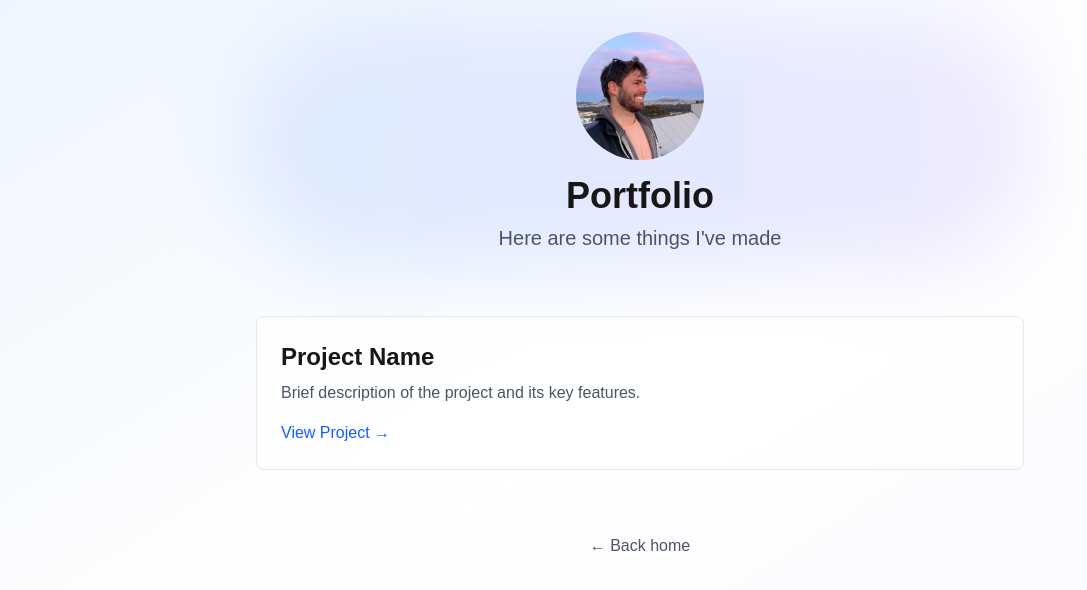
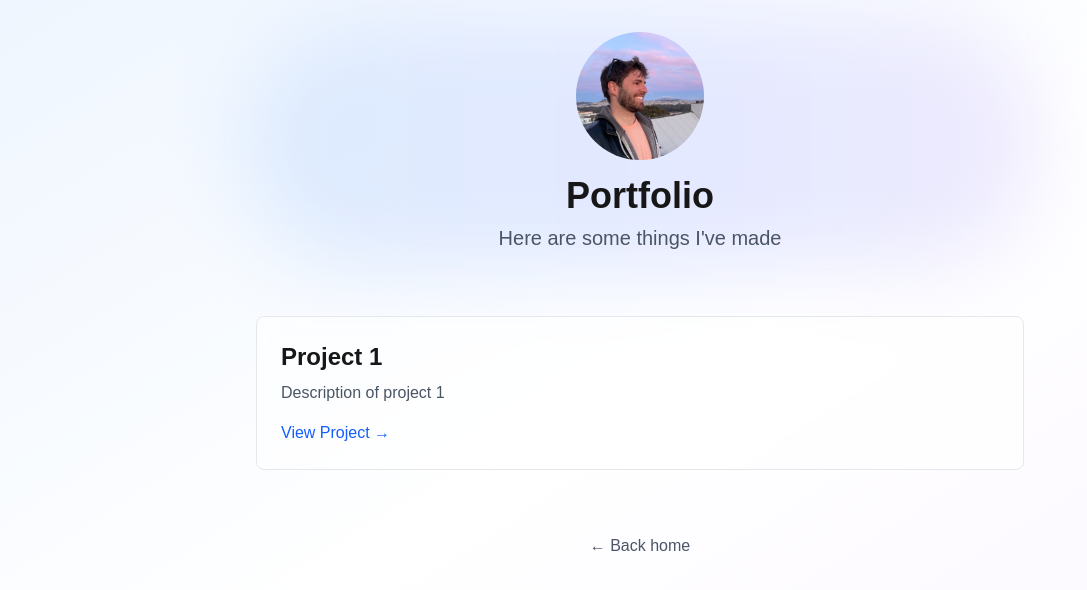
Before and after one commit to dsernst/dsernst.com-2025, a Next.js app: page /creations in a window 1280 px wide. Shown: the top 590 px of the page, without its empty margins (0-1087 px from the left). Built offline with nearby package versions, Linux system fonts and the light colour scheme.

Commit message:
Make portfolio load from js data array

```diff
--- a/app/creations/page.tsx
+++ b/app/creations/page.tsx
@@ -1,5 +1,7 @@
+import Link from 'next/link'
 import BackHome from '../components/BackHome'
 import PageHeader from '../components/PageHeader'
+import { projects } from './projects'
 
 export default function Creations() {
   return (
@@ -11,23 +13,24 @@ export default function Creations() {
         />
 
         <div className="mt-16 grid gap-8">
-          {/* Project cards will go here */}
-          <div className="p-6 rounded-lg border border-gray-200 dark:border-gray-800 bg-white/50 dark:bg-gray-900/50 backdrop-blur-sm">
-            <h2 className="text-2xl font-semibold mb-2">Project Name</h2>
-            <p className="text-gray-600 dark:text-gray-300 mb-4">
-              Brief description of the project and its key features.
-            </p>
-            <div>
-              <a
-                href="#"
+          {projects.map((project) => (
+            <div
+              key={project.name}
+              className="p-6 rounded-lg border border-gray-200 dark:border-gray-800 bg-white/50 dark:bg-gray-900/50 backdrop-blur-sm"
+            >
+              <h2 className="text-2xl font-semibold mb-2">{project.name}</h2>
+              <p className="text-gray-600 dark:text-gray-300 mb-4">
+                {project.description}
+              </p>
+
+              <Link
+                href={project.link}
                 className="text-blue-600 dark:text-blue-400 hover:underline"
-                target="_blank"
-                rel="noopener noreferrer"
               >
                 View Project →
-              </a>
+              </Link>
             </div>
-          </div>
+          ))}
         </div>
       </main>
 
--- /dev/null
+++ b/app/creations/projects.js
@@ -0,0 +1,7 @@
+export const projects = [
+  {
+    name: 'Project 1',
+    description: 'Description of project 1',
+    link: 'https://example.com',
+  },
+]
```
